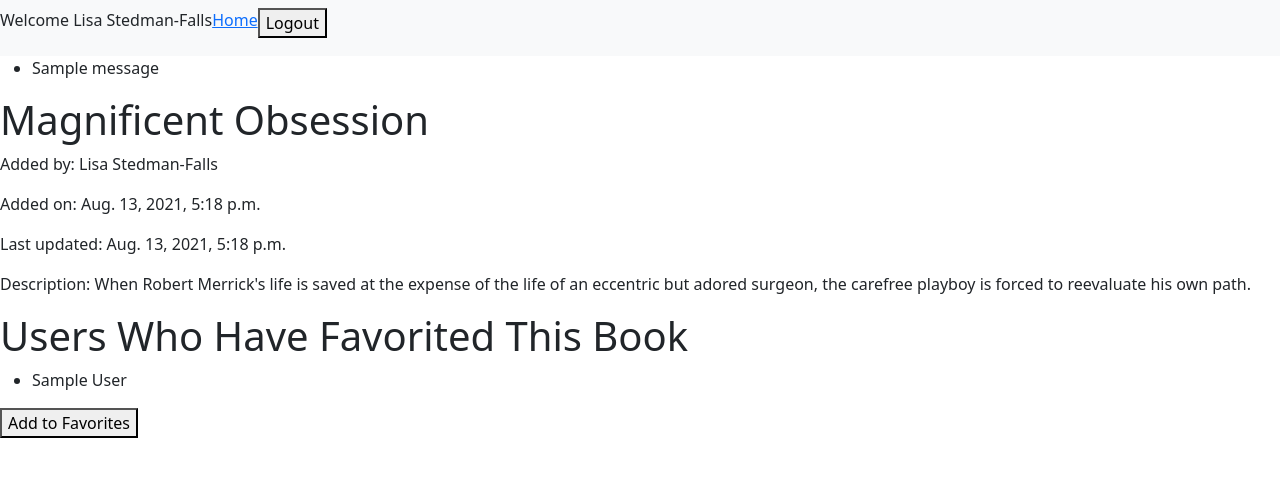
After one commit to Lstedmanfalls/Favorite_Books, a Django app: template books_app/templates/view_book.html in a window 1280 px wide. The commit adds this page. Shown: the top 477 px of the page. Run offline with Django 3.2, Linux system fonts and the light colour scheme; data comes from the database, SQL or seed files in the repository; both versions use the stored data as it was after the commit; tables that the repository leaves empty hold one stand-in row (values such as "Sample post"); the template is opened without the code that fills it: values that come from a table or form of the project are taken from there, most other values are stand-ins (such as "Sample title", 1, 10 or a date in 2020); one stand-in notice (Sample message) is shown.

Commit message:
Completed all functionality

```diff
--- a/books_app/models.py
+++ b/books_app/models.py
@@ -1,34 +1,43 @@
 from django.db import models
 from login_registration_app.models import User
 
-class book(models.Model):
-    label = models.CharField(max_length=255)
-    label = models.TextField()
-    label = models.IntegerField()
-    many_to_many_label = models.ManyToManyField(User, related_name = "name")
+class BookManager(models.Manager):
+
+    def create_validator(self, postData):
+        existing_books = Book.objects.filter(title = postData['title'])
+        errors = {}
+        if len(postData['title']) < 1:
+            errors['title'] = "Title is required"
+        if len(postData['description']) < 5:
+            errors['description'] = "Description must be at least 5 characters long"
+        elif len(existing_books) > 0:
+            errors['duplicate'] = "That book already exists"
+        return errors
+
+    def update_validator(self, postData):
+        existing_books = Book.objects.filter(title = postData['title'])
+        errors = {}
+        if len(postData['title']) < 1:
+            errors['title'] = "Title is required"
+        if len(postData['description']) < 5:
+            errors['description'] = "Description must be at least 5 characters long"
+        elif len(existing_books) > 0:
+            errors['duplicate'] = "That book already exists"
+        return errors
+
+class Book(models.Model):
+    title = models.CharField(max_length=255)
+    description = models.TextField()
+    uploaded_by = models.ForeignKey(User, related_name = "books_uploaded", on_delete = models.CASCADE)
+    favorited_by = models.ManyToManyField(User, related_name = "books_favorited")
     created_at = models.DateTimeField(auto_now_add=True)
     updated_at = models.DateTimeField(auto_now=True)
+    objects = BookManager()
     def __repr__(self):
-        variable_name = ""
-        if len(self.many_to_many_label.all()) == 0:
-            variable_name = "This objects has no many_to_many_labels"
-        else:
-            for i in self.many_to_many_label.all():
-                variable_name += i.object_label + ","
-        return f"Object_Name: id = {self.id}, Label = {self.label}, Label = {variable_name}"
-
-class class_name(models.Model):
-    label = models.CharField(max_length=255)
-    label = models.TextField()
-    label = models.IntegerField()
-    one_to_many_label = models.ForeignKey(related_class, related_name= "name", on_delete = models.CASCADE)
-    created_at = models.DateTimeField(auto_now_add=True)
-    updated_at = models.DateTimeField(auto_now=True)
-    def __repr__(self):
-        variable_name = ""
-        if len(self.one_to_many_label.all()) == 0:
-            variable_name = "This objects has no one_to_many_labels"
-        else:
-            for i in self.one_to_many_label.all():
-                variable_name += i.object_label + ","
-        return f"Object_Name: id = {self.id}, Label = {self.label}, Label = {variable_name}"
+        user_uploaded = ""
+        users_favorited = ""
+        for user in self.uploaded_by.all():
+            user_uploaded += user.first_name + ","
+        for user in self.favorited_by.all():
+            users_favorited += user.first_name + ","
+        return f"Books: id = {self.id}, description = {self.description}, uploaded by = {user_uploaded}, favorited by = {users_favorited}"
--- /dev/null
+++ b/books_app/templates/view_book.html
@@ -0,0 +1,84 @@
+<!DOCTYPE html>
+<html lang="en-US">
+<head>
+    <meta charset="UTF-8">
+    <meta http-equiv="X-UA-Compatible" content="IE=edge">
+    <meta name="viewport" content="width=device-width, initial-scale=1.0">
+    <title>{{a_book.id}}</title>
+    <link href="https://cdn.jsdelivr.net/npm/bootstrap@5.1.0/dist/css/bootstrap.min.css" rel="stylesheet" integrity="sha384-KyZXEAg3QhqLMpG8r+8fhAXLRk2vvoC2f3B09zVXn8CA5QIVfZOJ3BCsw2P0p/We" crossorigin="anonymous">
+    {% load static %}
+    <link rel="stylesheet" href="{% static 'style.css' %}">
+</head>
+<body>
+    <div id="wrapper">
+        <nav class="navbar navbar-expand-lg navbar-light bg-light">
+            <div class="collapse navbar-collapse" id="navbarNav">
+                <ul class="navbar-nav">
+                    <li class="nav-item">
+                        <p>Welcome {{this_user.first_name}} {{this_user.last_name}}</p>
+                    </li>
+                    <li>
+                        <a href="/book">Home</a>
+                    </li>
+                    <li class="nav-item">
+                        <form action="/logout" method="POST">
+                        {% csrf_token %}
+                            <button type="submit">Logout</button>
+                        </form>
+                    </li>
+                </ul>
+            </div>
+        </nav>
+        <div>
+            {% if messages %}
+            <ul class="messages">
+                {% for message in messages %}
+                <li {% if message.tags %} class="{{ message.tags }}"{% endif %}>{{ message }}</li>
+                {% endfor %}
+            </ul>
+            {% endif %}
+            {% if this_user.id == user_who_uploaded.id %}
+                <form action="{{a_book.id}}/update_book" method="POST">
+                {% csrf_token %}
+                    <label for="title">Title: </label>
+                    <input name="title" type="text" value="{{a_book.title}}">
+                    <label for="description">Description: </label>
+                    <textarea name="description">{{a_book.description}}</textarea>
+                    <button type="submit">Update</button>
+                </form>
+                <form action="{{a_book.id}}/destroy_book" method="POST">
+                {% csrf_token %}
+                    <button type="submit">Delete</button>
+                </form>
+            {% else %}
+                <h1>{{a_book.title}}</h1>
+                <p>Added by: {{a_book.uploaded_by.first_name}} {{a_book.uploaded_by.last_name}}</p>
+                <p>Added on: {{a_book.created_at}}</p>
+                <p>Last updated: {{a_book.updated_at}}</p>
+                <p>Description: {{a_book.description}}</p>
+            {% endif %}
+        </div>
+        <div>
+            <h1>Users Who Have Favorited This Book</h1>
+            <ul>
+                {% for user in favorited_by %}
+                <li>{{user.first_name}} {{user.last_name}}</li>
+                {% endfor %}
+            </ul>
+        </div>
+        <div>
+                {% if this_user in favorited_by %}
+                    <form action="{{a_book.id}}/unfavorite_bookpage" method="POST">
+                    {% csrf_token %}
+                        <button type="submit">Remove from favorites</button>
+                    </form>
+                    {% else %}
+                    <form action="{{a_book.id}}/favorite_bookpage" method="POST">
+                    {% csrf_token %}
+                        <button type="submit">Add to Favorites</button>
+                    </form>
+                {% endif %}
+        </div>
+    </div>
+</body>
+</html>
--- a/books_app/urls.py
+++ b/books_app/urls.py
@@ -2,11 +2,13 @@ from django.urls import path
 from . import views
 
 urlpatterns = [
-    path('book', views.book), #GET request to display all objects' info starting at a different root
-    # path('book/new_book', views.add_book), #GET request to display form to create an object
-    # path('book/create_book', views.create_book), #POST request to create an object
-    # path('book/<int:book_id>', views.view_book), #GET request to display a specific object's info
-    # path('book/<int:book_id>/edit', views.edit_book), #GET request to display form to update a specific object
-    # path('book/<int:book_id>/update', views.update_book), #POST request to update a specific object
-    # path('book/<int:book_id>/destroy', views.delete_book), #POST request to delete a specific object
+    path('', views.book), #GET request to display all objects' info starting at a different root
+    path('create_book', views.create_book), #POST request to create an object
+    path('<int:book_id>/unfavorite_homepage', views.unfavorite_homepage),
+    path('<int:book_id>/favorite_homepage', views.favorite_homepage),
+    path('<int:book_id>', views.view_book), #GET request to display a specific object's info
+    path('<int:book_id>/unfavorite_bookpage', views.unfavorite_bookpage),
+    path('<int:book_id>/favorite_bookpage', views.favorite_bookpage),
+    path('<int:book_id>/update_book', views.update_book), #POST request to update a specific object
+    path('<int:book_id>/destroy_book', views.destroy_book), #POST request to delete a specific object
 ]
--- a/favorite_books/urls.py
+++ b/favorite_books/urls.py
@@ -17,5 +17,5 @@ from django.urls import path, include
 
 urlpatterns = [
     path('', include("login_registration_app.urls")),
-    path('books', include("books_app.urls"))
+    path('book/', include("books_app.urls"))
 ]
--- a/login_registration_app/models.py
+++ b/login_registration_app/models.py
@@ -15,7 +15,7 @@ class UserManager(models.Manager):
             errors["password"] = "Password must be at least 8 characters"
         elif postData["password"] != postData["password_confirm"]:
             errors["password_confirm"] = "Passwords do not match"
-        elif not EMAIL_REGEX.match(postData["email"]):
+        if not EMAIL_REGEX.match(postData["email"]):
             errors["email"] = "Email address not valid"
         elif len(existing_email) > 0:
             errors["duplicate_email"] = "Email already registered"
@@ -37,16 +37,13 @@ class User(models.Model):
     created_at = models.DateTimeField(auto_now_add=True)
     updated_at = models.DateTimeField(auto_now=True)
     objects = UserManager()
-
-    #user_messages
-    #user_comments
+    #books_uploaded
+    #books_favorited
     def __repr__(self):
-        messages = ""
-        comments = ""
-        if len(self.user_messages.all()) > 0:
-            for i in self.user_messages.all():
-                messages += i.message + ","
-        if len(self.user_comments.all()) > 0:
-            for i in self.user_comments.all():
-                comments += i.comment + ","
-        return f"Users: Id = {self.id}, First Name = {self.first_name}, Last Name = {self.last_name}, Email = {self.email}, Password = {self.password}, Messages = {messages}, Comments = {comments}"
+        uploaded_books = ""
+        favorited_books = ""
+        for book in self.books_uploaded.all():
+            uploaded_books += book.title + ","
+        for book in self.books_favorited.all():
+            favorited_books += book.title + ","
+        return f"Users: Id = {self.id}, First Name = {self.first_name}, Last Name = {self.last_name}, Email = {self.email}, Password = {self.password}, Uploaded Books = {uploaded_books}, Favorited Books = {favorited_books}"
--- a/login_registration_app/views.py
+++ b/login_registration_app/views.py
@@ -22,7 +22,7 @@ def register(request): #POST REQUEST
             pw_hash = bcrypt.hashpw(password.encode(), bcrypt.gensalt()).decode()
             user_id = User.objects.create(first_name = request.POST["first_name"], last_name = request.POST["last_name"], email = request.POST['email'], password=pw_hash)
             request.session['user_id'] = user_id.id
-    return redirect("/books")
+    return redirect("/book")
 
 def login(request): #POST REQUEST
     errors = User.objects.login_validator(request.POST)
@@ -35,7 +35,7 @@ def login(request): #POST REQUEST
         logged_user = user[0]
         if bcrypt.checkpw(request.POST['password'].encode(), logged_user.password.encode()):
             request.session["user_id"] = logged_user.id
-            return redirect("/books")
+            return redirect("/book")
         return redirect("/")
     elif request.method != "POST":
         return redirect("/")
```
Also changed, not shown: books_app/templates/books.html (+54 -4 lines), books_app/views.py (+88 -2 lines), books_app/migrations/0001_initial.py (added), books_app/migrations/0002_auto_20210813_0833.py (added), db.sqlite3 (added), favorite_books_wireframe.png (added), 1 other file.
